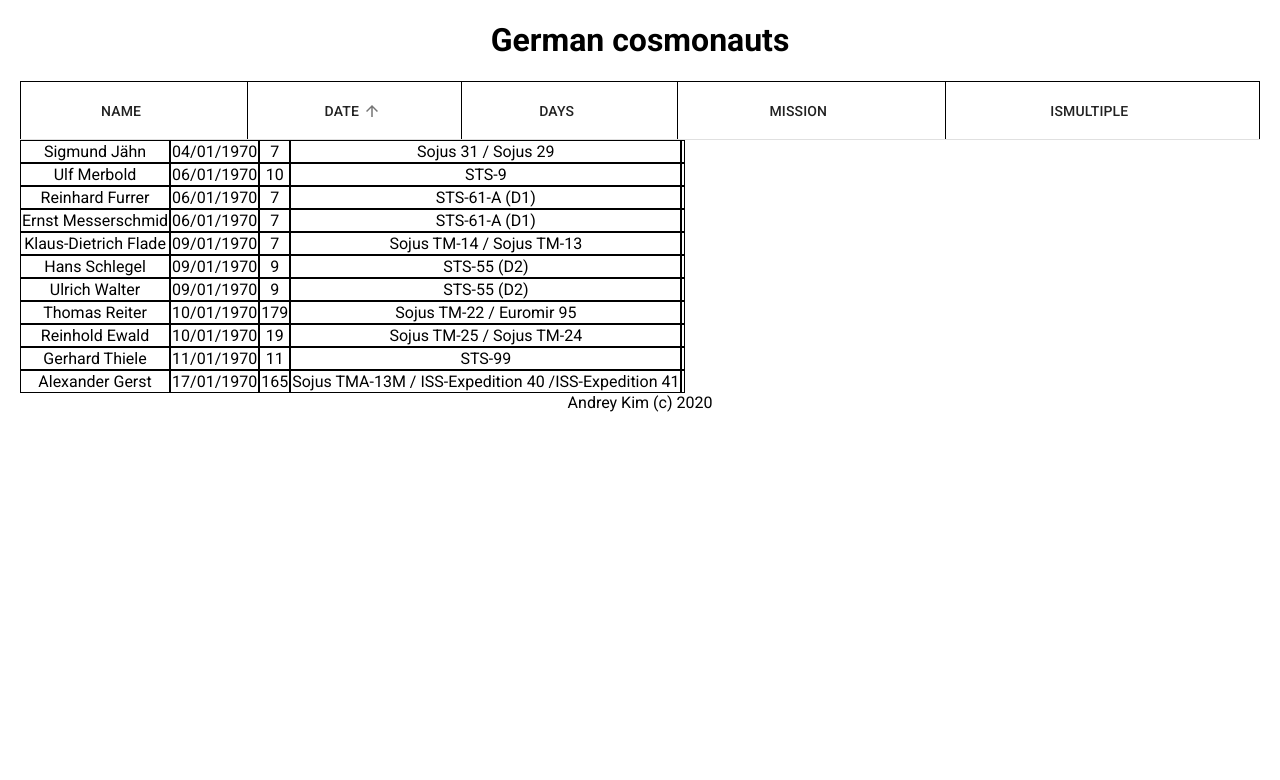
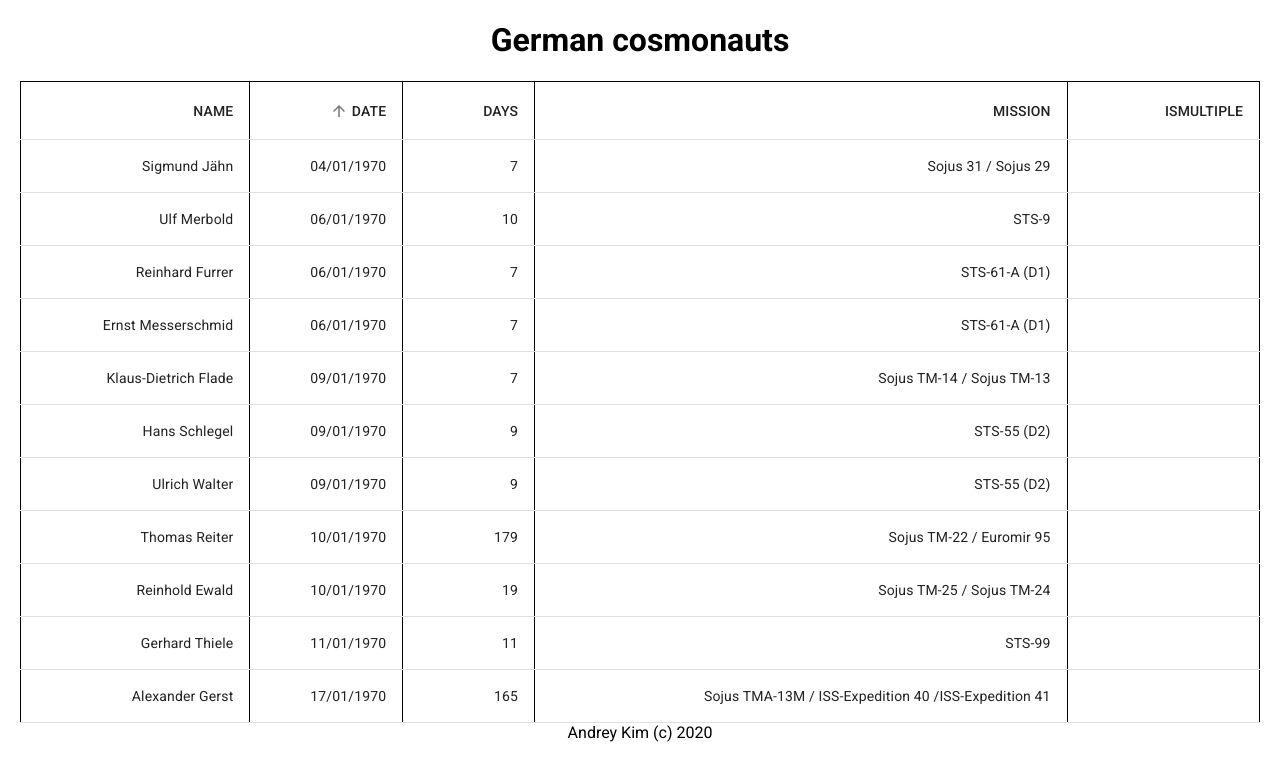
Before and after one commit to kimoofey/radix-table, a React (Create React App) app: page / in a window 1280 px wide. Shown: the top 780 px of the page. Built offline with nearby package versions, Linux system fonts and the light colour scheme.

Commit message:
fix: table body appearance

```diff
--- a/src/Component/Table/index.tsx
+++ b/src/Component/Table/index.tsx
@@ -2,6 +2,7 @@ import React, {Component} from 'react';
 import {format} from "date-fns";
 import {createStyles, Theme, withStyles, WithStyles} from '@material-ui/core/styles';
 import Table from '@material-ui/core/Table';
+import TableBody from '@material-ui/core/TableBody';
 import TableCell from '@material-ui/core/TableCell';
 import TableContainer from '@material-ui/core/TableContainer';
 import TableHead from '@material-ui/core/TableHead';
@@ -49,21 +50,26 @@ class TablePresenter extends Component<TableProps, TableStateInterface> {
 
     renderRow = (profile: Cosmonaut) => {
         return (
-            <tr key={profile.name}>
-                <td>{profile.name}</td>
-                <td>{format(profile.date, 'dd/MM/yyyy')}</td>
-                <td>{profile.days}</td>
-                <td>{profile.mission}</td>
-                <td>{profile.isMultiple}</td>
-            </tr>
-        )
+            <TableRow
+                hover
+                role="checkbox"
+                tabIndex={-1}
+                key={profile.name}
+            >
+                <TableCell align="right">{profile.name}</TableCell>
+                <TableCell align="right">{format(profile.date, 'dd/MM/yyyy')}</TableCell>
+                <TableCell align="right">{profile.days}</TableCell>
+                <TableCell align="right">{profile.mission}</TableCell>
+                <TableCell align="right">{profile.isMultiple}</TableCell>
+            </TableRow>
+        );
     };
 
     renderHeader = (header: string, index: number) => {
         return (
             <TableCell
                 key={header}
-                align={'center'}
+                align={'right'}
                 sortDirection={this.state.orderedColumn === index ? this.state.ordering : false}
             >
                 <TableSortLabel
@@ -91,10 +97,10 @@ class TablePresenter extends Component<TableProps, TableStateInterface> {
                             {headers.map((header: string, index: number) => this.renderHeader(header, index))}
                         </TableRow>
                     </TableHead>
+                    <TableBody>
+                        {data.map((element: Cosmonaut) => this.renderRow(element))}
+                    </TableBody>
                 </Table>
-                <tbody>
-                {data.map((element: Cosmonaut) => this.renderRow(element))}
-                </tbody>
             </TableContainer>
         )
     }
```
